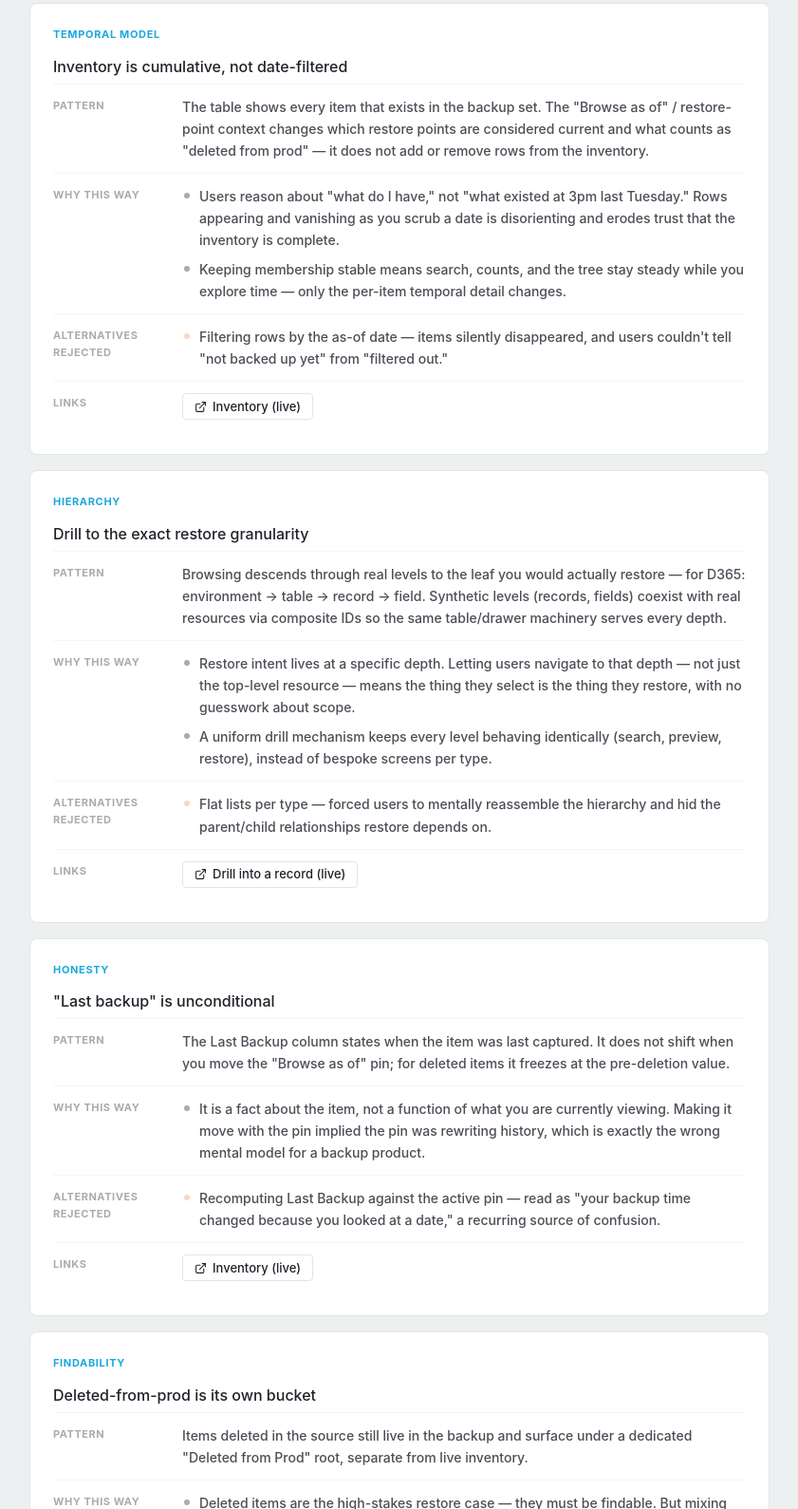
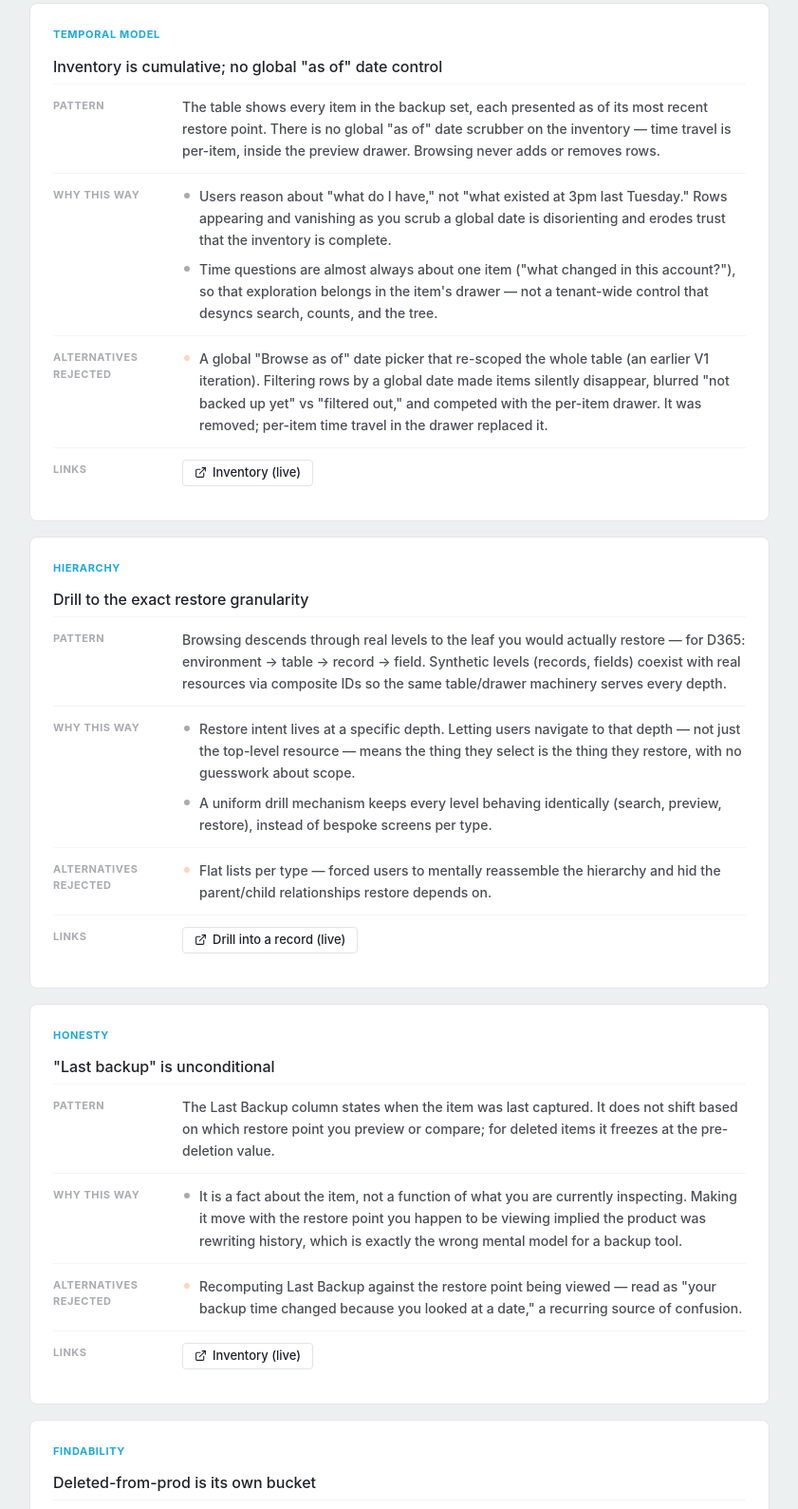
Before and after one commit to Dlasso-Veeam/DCP-consolidated, a plain HTML site: page design-notes.html in a window 1280 px wide. Shown: the part 2813-4402 px from the top of the page at 95% size, without its empty margins (307-1148 px from the left). Drawn offline with Linux system fonts and the light colour scheme.

Commit message:
design-notes: correct stale 'Browse as of' references
The Inventory temporal blocks described a live global 'Browse as of' date
control, but that picker was removed in the V1 itemcompare/nav lineage
(#invSharedChrome is display:none) — per-item time travel in the preview drawer
replaced it. Reframe the cumulative-inventory block around 'no global as-of
control' and move the old picker to its rejected-alternatives note; reword the
Last Backup block to reference 'the restore point you preview/compare' instead
of a pin. Other temporal mentions (global compare mode, confirm popups) were
already correctly framed as removed.

Co-Authored-By: Claude Opus 4.8 (1M context) <noreply@anthropic.com>

```diff
--- a/design-notes.html
+++ b/design-notes.html
@@ -315,10 +315,10 @@ var SECTIONS = [
         links: [ L('Tree-nav (live)', PROTO_NAV), L('Figma — Phase 1', FIGMA_FILE + '?node-id=5024-12776', 'figma') ]
       },
       {
-        title: 'Inventory is cumulative, not date-filtered', tag: 'Temporal model',
-        pattern: 'The table shows every item that exists in the backup set. The "Browse as of" / restore-point context changes which restore points are considered current and what counts as "deleted from prod" — it does not add or remove rows from the inventory.',
-        why: [ 'Users reason about "what do I have," not "what existed at 3pm last Tuesday." Rows appearing and vanishing as you scrub a date is disorienting and erodes trust that the inventory is complete.', 'Keeping membership stable means search, counts, and the tree stay steady while you explore time — only the per-item temporal detail changes.' ],
-        rejected: [ 'Filtering rows by the as-of date — items silently disappeared, and users couldn\'t tell "not backed up yet" from "filtered out."' ],
+        title: 'Inventory is cumulative; no global "as of" date control', tag: 'Temporal model',
+        pattern: 'The table shows every item in the backup set, each presented as of its most recent restore point. There is no global "as of" date scrubber on the inventory — time travel is per-item, inside the preview drawer. Browsing never adds or removes rows.',
+        why: [ 'Users reason about "what do I have," not "what existed at 3pm last Tuesday." Rows appearing and vanishing as you scrub a global date is disorienting and erodes trust that the inventory is complete.', 'Time questions are almost always about one item ("what changed in this account?"), so that exploration belongs in the item\'s drawer — not a tenant-wide control that desyncs search, counts, and the tree.' ],
+        rejected: [ 'A global "Browse as of" date picker that re-scoped the whole table (an earlier V1 iteration). Filtering rows by a global date made items silently disappear, blurred "not backed up yet" vs "filtered out," and competed with the per-item drawer. It was removed; per-item time travel in the drawer replaced it.' ],
         links: [ L('Inventory (live)', PROTO_NAV) ]
       },
       {
@@ -330,9 +330,9 @@ var SECTIONS = [
       },
       {
         title: '"Last backup" is unconditional', tag: 'Honesty',
-        pattern: 'The Last Backup column states when the item was last captured. It does not shift when you move the "Browse as of" pin; for deleted items it freezes at the pre-deletion value.',
-        why: [ 'It is a fact about the item, not a function of what you are currently viewing. Making it move with the pin implied the pin was rewriting history, which is exactly the wrong mental model for a backup product.' ],
-        rejected: [ 'Recomputing Last Backup against the active pin — read as "your backup time changed because you looked at a date," a recurring source of confusion.' ],
+        pattern: 'The Last Backup column states when the item was last captured. It does not shift based on which restore point you preview or compare; for deleted items it freezes at the pre-deletion value.',
+        why: [ 'It is a fact about the item, not a function of what you are currently inspecting. Making it move with the restore point you happen to be viewing implied the product was rewriting history, which is exactly the wrong mental model for a backup tool.' ],
+        rejected: [ 'Recomputing Last Backup against the restore point being viewed — read as "your backup time changed because you looked at a date," a recurring source of confusion.' ],
         links: [ L('Inventory (live)', PROTO_NAV) ]
       },
       {
```
